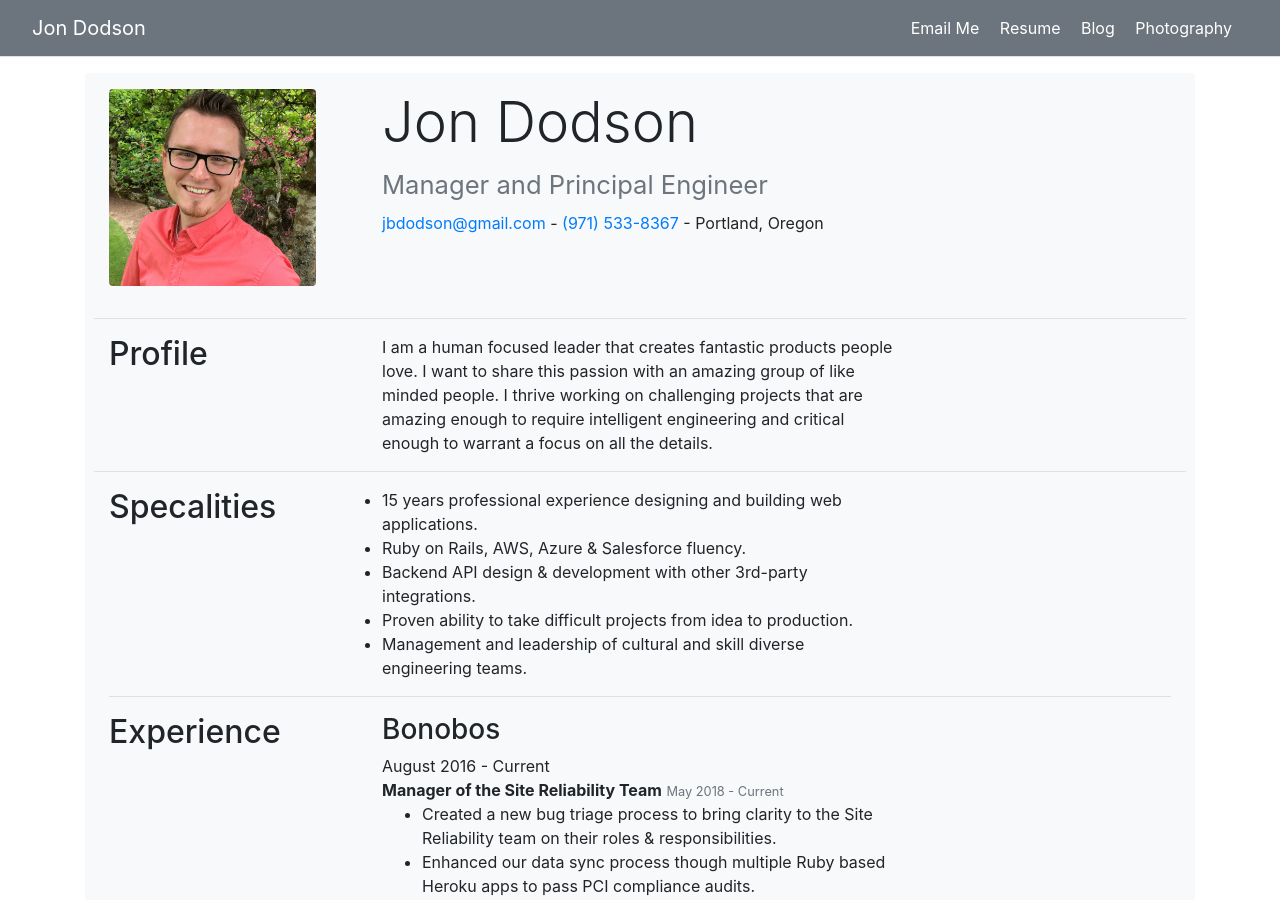
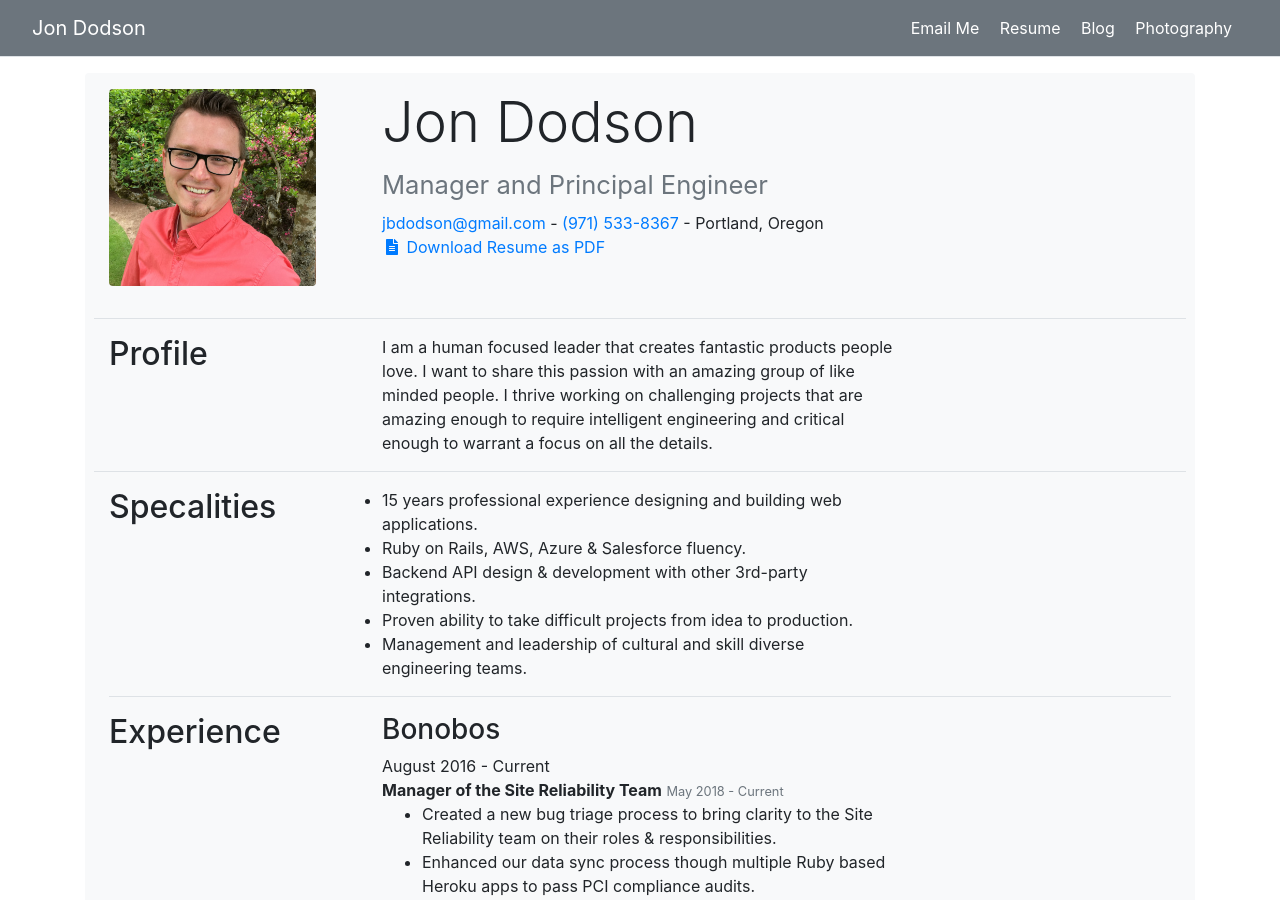
Before and after one commit to jdodson/jdodsonorg, a Jekyll site: the page built from resume.html, in a window 1280 px wide and 900 px high. Built offline with Jekyll 4.4.1, drawn with Linux system fonts in a browser that asks for light colours; nearby versions of some CDN libraries.

Commit message:
Adding PDF download link

```diff
--- a/resume.html
+++ b/resume.html
@@ -13,7 +13,12 @@ description: Partner to Francesca and soon to be father.  I am a software engine
       <h1 class="display-4">Jon Dodson</h1>
       <h2><small class="text-muted">Manager and Principal Engineer</small></h2>
 
-      <a href="mailto:{{ site.email }}" target="_blank">{{ site.email }}</a> - <a href="tel:{{site.phone}}">{{ site.phone }}</a> - Portland, Oregon
+      <div>
+        <a href="mailto:{{ site.email }}" target="_blank">{{ site.email }}</a> - <a href="tel:{{site.phone}}">{{ site.phone }}</a> - Portland, Oregon
+      </div>
+      <div>
+        <a href="images/jon_dodson_resume.pdf"><i class="fas fa-file-alt fa-fw"></i> Download Resume as PDF</a>
+      </div>
     </div>
   </div>
 
```
Also changed, not shown: 1 other file.
